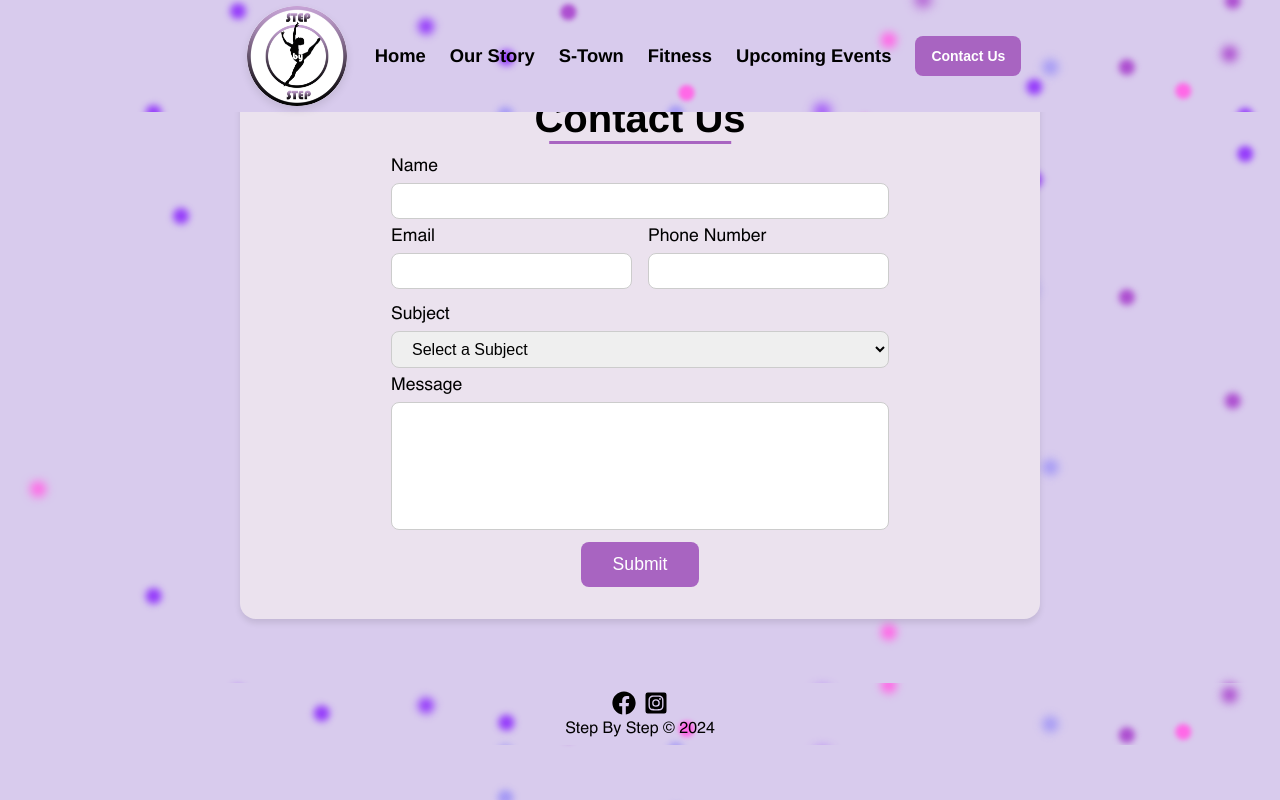
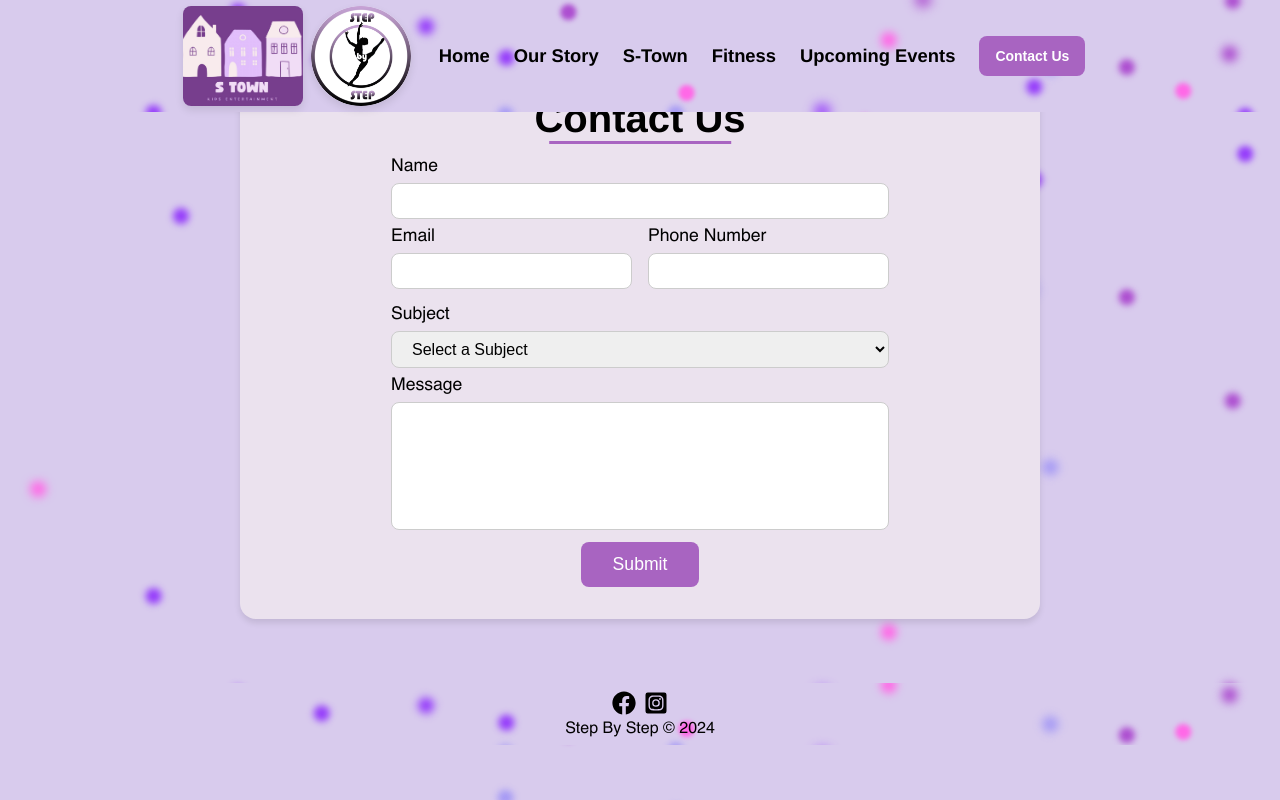
Before and after one commit to ralphdaryn/stepbystepstars, a React (Create React App) app in the folder client/: page /contact in a window 1280 px wide. Built offline with nearby package versions, Linux system fonts and the light colour scheme.

Commit message:
update logo stown

```diff
--- a/client/src/components/Contact/Contact.js
+++ b/client/src/components/Contact/Contact.js
@@ -52,7 +52,7 @@ const Contact = () => {
   };
 
   return (
-    <div className="contact">
+    <div className="contact" id="contact-section">
       <div className="contact__container">
         <h2 className="contact__title">Contact Us</h2>
         <form onSubmit={handleSubmit}>
--- a/client/src/components/Header/Header.js
+++ b/client/src/components/Header/Header.js
@@ -10,6 +10,7 @@ import {
 } from "react-icons/fa";
 import "./Header.scss";
 import logo from "../../assets/images/logo.png";
+import logo2 from "../../assets/images/stown-purple.jpeg";
 
 const Header = () => {
   const [showNavigation, setShowNavigation] = useState(false);
@@ -66,9 +67,12 @@ const Header = () => {
             <span key={i} />
           ))}
         </div>
-        <Link to="/" onClick={handleLogoClick}>
-          <img className="header__logo" src={logo} alt="Step by Step Logo" />
-        </Link>
+        <div className="header__logo-container">
+          <Link to="/" onClick={() => handleLogoClick("Home")}>
+            <img className="header__logo-stown" src={logo2} alt="stown logo" />
+            <img className="header__logo" src={logo} alt="Step by Step Logo" />
+          </Link>
+        </div>
         {showNavigation ? (
           <FaTimes
             className="header__navbar"
@@ -191,7 +195,10 @@ const Header = () => {
                 activeLink === "Events" ? "active" : ""
               }`}
             >
-              <Link to="/specialevents" onClick={() => handleLinkClick("Events")}>
+              <Link
+                to="/specialevents"
+                onClick={() => handleLinkClick("Events")}
+              >
                 Upcoming Events
               </Link>
             </li>
--- a/client/src/components/Header/Header.scss
+++ b/client/src/components/Header/Header.scss
@@ -532,6 +532,47 @@
       transform: scale(1.05); /* Subtle zoom effect */
       box-shadow: 0 8px 16px rgba(0, 0, 0, 0.2); /* Enhanced shadow */
     }
+
+    &-stown {
+      width: clamp(
+        120px,
+        8vw,
+        120px
+      ); /* Default size, responsive between 80px and 120px */
+      height: auto; /* Maintain aspect ratio */
+      border-radius: 8px;
+      box-shadow: 0 4px 8px rgba(0, 0, 0, 0.1); /* Subtle shadow */
+      object-fit: cover; /* Prevent distortion */
+      display: block;
+      margin: 0 auto; /* Center horizontally */
+      transition: transform 0.3s ease-in-out, box-shadow 0.3s ease-in-out;
+      max-width: 120px; /* Prevent excessive scaling */
+
+      // Apply styles for Tablet (768px+)
+      @include tablet {
+        width: clamp(130px, 8vw, 130px); /* Slightly larger for tablet */
+      }
+
+      // Apply styles for Desktop (1280px+)
+      @include desktop {
+        width: clamp(140px, 6vw, 150px); /* Adjust size for desktop */
+      }
+
+      // Large Screens (1440px and up)
+      @media (min-width: 1440px) {
+        width: 140px; /* Keep it controlled on large screens */
+      }
+      &:hover {
+        transform: scale(1.05); /* Subtle zoom effect */
+        box-shadow: 0 8px 16px rgba(0, 0, 0, 0.2); /* Enhanced shadow */
+      }
+    }
+
+    &-container a {
+      display: flex;
+      flex-direction: row;
+      gap: 0.5rem;
+    }
   }
 
   &__navbar {
```
